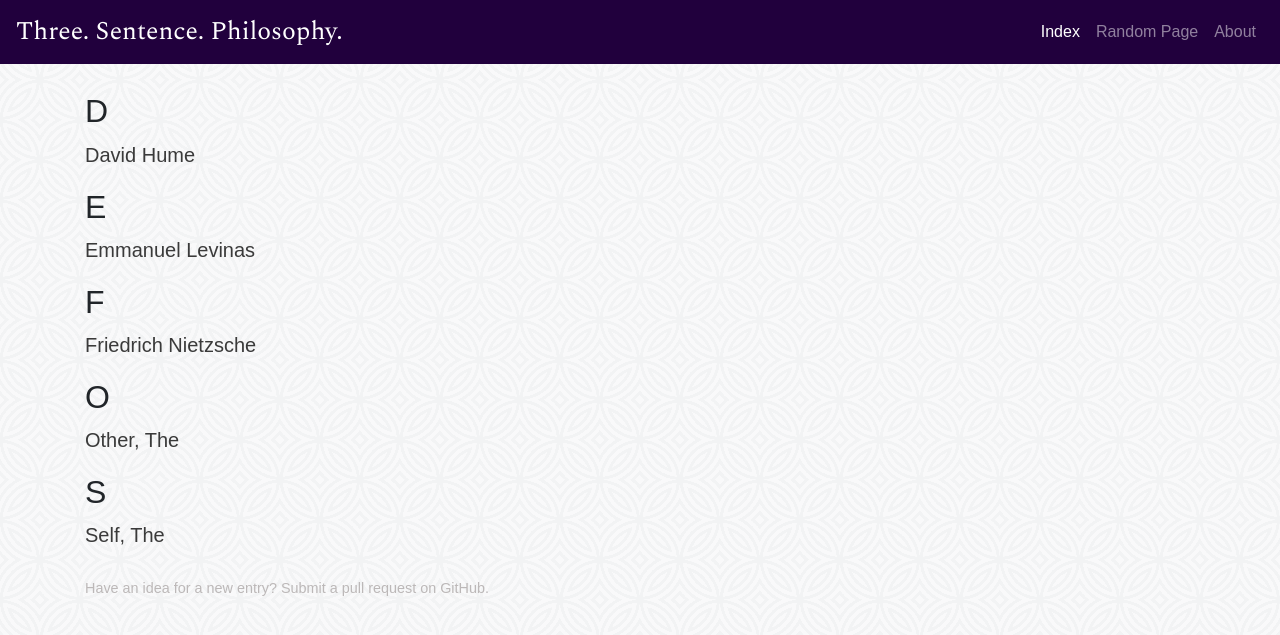
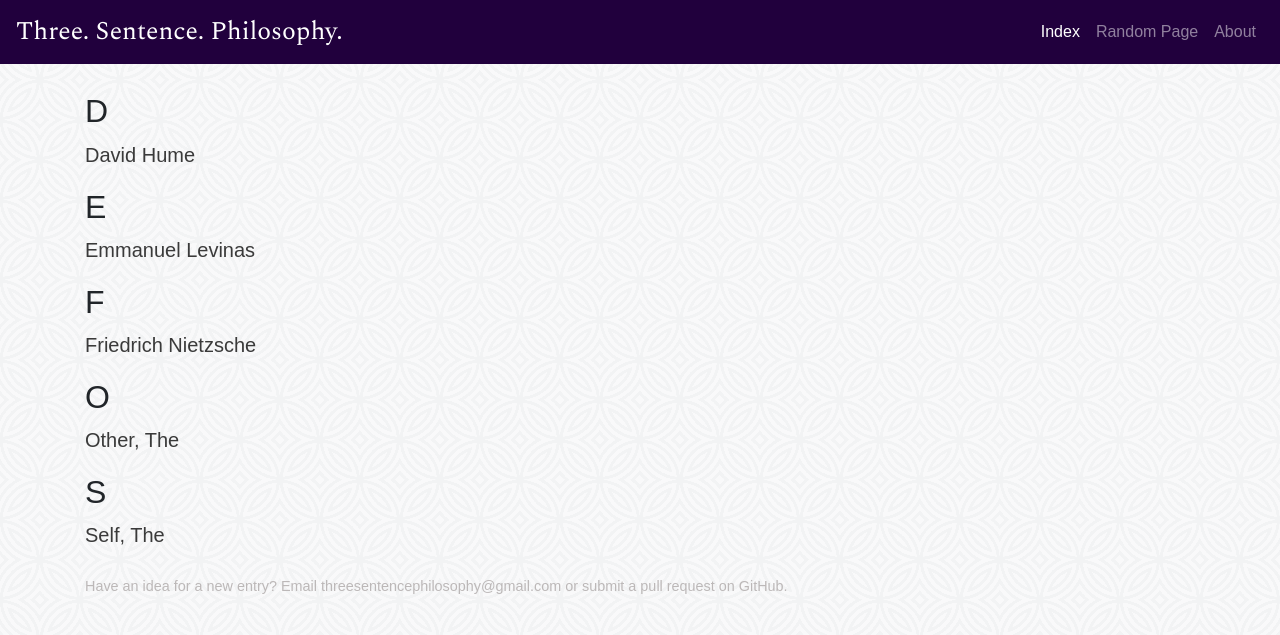
Before and after one commit to threesentencephilosophy/threesentencephilosophy.github.io, a Jekyll site: the page built from index.html, in a window 1280 px wide. Shown: the top 635 px of the page. Built offline with Jekyll 4.4.1, drawn with Linux system fonts in a browser that asks for light colours; nearby versions of some CDN libraries; some web fonts are replaced.

Commit message:
CSS changes

```diff
--- a/_layouts/entry.html
+++ b/_layouts/entry.html
@@ -10,6 +10,8 @@ layout: default
         {{ content }}
     </article>
     <footer>
-    	<a href="pooman" class="contribution-footer-entry">Have a contribution, suggestion or edit? Submit a pull request on GitHub.</a>
+    	<p class="contribution-footer-entry" style="margin-top: 30px">
+			Have a contribution, suggestion or edit? Email <a href="mailto:threesentencephilosophy@gmail.com?subject=Suggestion%20for%20Three%20Sentence%20Philosophy"">threesentencephilosophy@gmail.com</a> or <a href="https://github.com/threesentencephilosophy/threesentencephilosophy.github.io" target="_blank">submit a pull request on GitHub.</a>
+		</p>
     </footer>
 </div>
--- a/css/style.css
+++ b/css/style.css
@@ -32,6 +32,11 @@ nav {
 .contribution-footer-entry {
 	font-size: 0.9em;
 	color: #bcb8b8;
+
+}
+
+.contribution-footer-entry a {
+	color: #bcb8b8;
 }
 
 
@@ -39,3 +44,7 @@ nav {
 	font-size: 0.9em;
 	color: #bcb8b8;
 }
+
+.contribution-footer-index a {
+	color: #bcb8b8;
+}
--- a/index.html
+++ b/index.html
@@ -24,6 +24,6 @@ title: Home
 
 {% endfor %}
 
-<div style="margin-top: 30px">
-<a href="pooman" class="contribution-footer-index">Have an idea for a new entry? Submit a pull request on GitHub.</a>
-</div>
+<p class="contribution-footer-index" style="margin-top: 30px">
+Have an idea for a new entry? Email <a href="mailto:threesentencephilosophy@gmail.com?subject=Suggestion%20for%20Three%20Sentence%20Philosophy"">threesentencephilosophy@gmail.com</a> or <a href="https://github.com/threesentencephilosophy/threesentencephilosophy.github.io" target="_blank">submit a pull request on GitHub.</a>
+</p>
```
Also changed, not shown: README.md (added).
